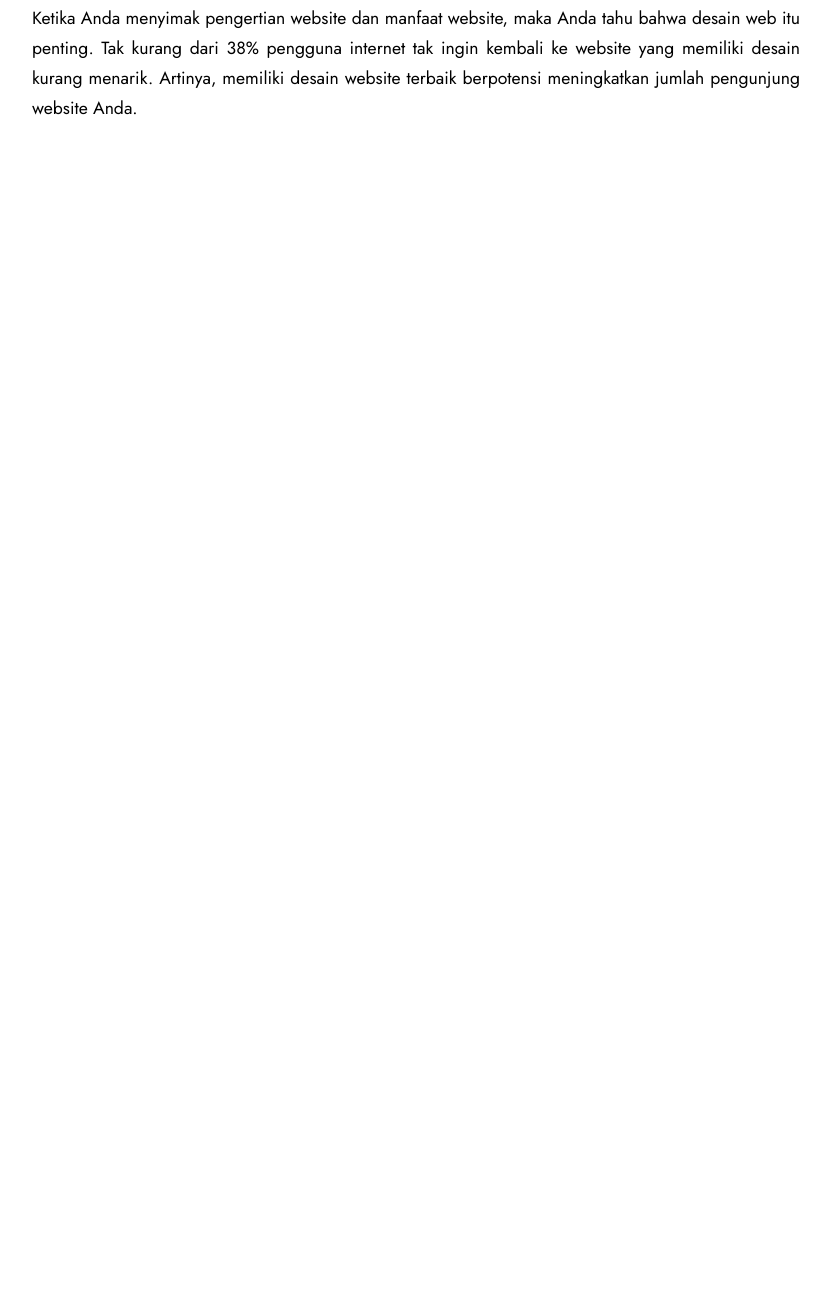
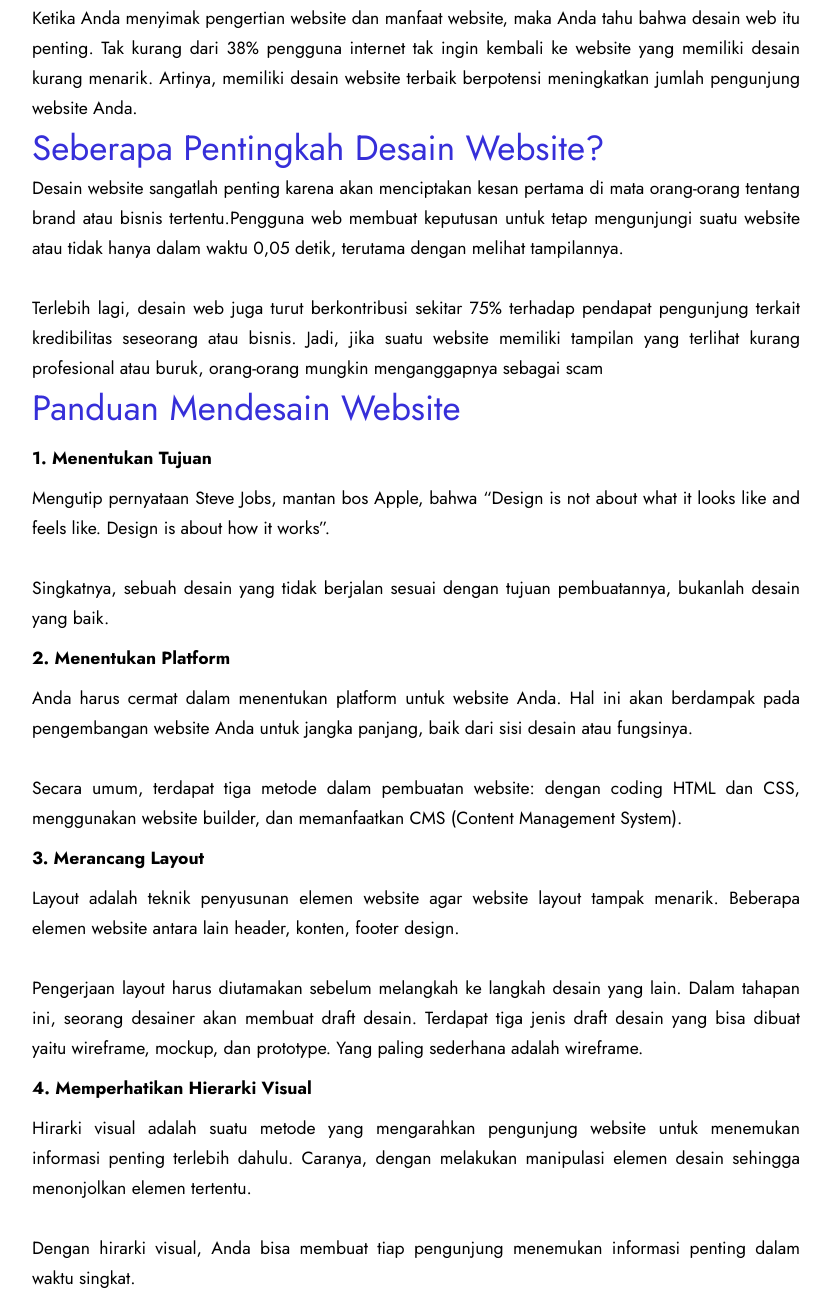
Before and after one commit to mila12sanvania/PersonalWebsite-Mila, a plain HTML site: page blog.html in a window 1280 px wide. Shown: the part 270-1566 px from the top of the page, without its empty margins (224-1055 px from the left). Before the commit the page ends 800 px from the top, so only its background shows below. Drawn offline with nearby package versions, Linux system fonts and the light colour scheme.

Commit message:
isi konten blog1

```diff
--- a/blog.html
+++ b/blog.html
@@ -35,6 +35,61 @@
             <p>Ketika Anda menyimak pengertian website dan manfaat website, maka Anda tahu bahwa desain web itu penting.
             Tak kurang dari 38% pengguna internet tak ingin kembali ke website yang memiliki desain kurang menarik.
             Artinya, memiliki desain website terbaik berpotensi meningkatkan jumlah pengunjung website Anda.</p>
+
+            <h3>Seberapa Pentingkah Desain Website?</h3>
+
+            <p>Desain website sangatlah penting karena akan menciptakan kesan pertama di mata orang-orang tentang brand
+            atau bisnis tertentu.Pengguna web membuat keputusan untuk tetap mengunjungi suatu website atau tidak hanya
+            dalam waktu 0,05 detik, terutama dengan melihat tampilannya.
+            </p>
+
+            <p><br>Terlebih lagi, desain web juga turut berkontribusi sekitar 75% terhadap pendapat pengunjung terkait kredibilitas
+            seseorang atau bisnis. Jadi, jika suatu website memiliki tampilan yang terlihat kurang profesional atau buruk,
+            orang-orang mungkin menganggapnya sebagai scam</p>
+
+            <h3>Panduan Mendesain Website</h3>
+
+            <h4>1. Menentukan Tujuan</h4>
+
+            <p>Mengutip pernyataan Steve Jobs, mantan bos Apple, bahwa “Design is not about what it looks like and feels like. Design is about how it works”.<br>
+            <br>Singkatnya, sebuah desain yang tidak berjalan sesuai dengan tujuan pembuatannya, bukanlah desain yang baik.
+            </p>
+
+            <h4>2. Menentukan Platform</h4>
+
+            <p>Anda harus cermat dalam menentukan platform untuk website Anda. Hal ini akan berdampak pada pengembangan website Anda untuk jangka panjang,
+            baik dari sisi desain atau fungsinya.</p>
+
+            <p><br>Secara umum, terdapat tiga metode dalam pembuatan website: dengan coding HTML dan CSS, menggunakan website builder, dan memanfaatkan CMS (Content Management System).</p>
+
+            <h4>3. Merancang Layout</h4>
+            <p>Layout adalah teknik penyusunan elemen website agar website layout tampak menarik. Beberapa elemen website antara lain header, konten, footer design.
+            <br><br>Pengerjaan layout harus diutamakan sebelum melangkah ke langkah desain yang lain. Dalam tahapan ini, seorang desainer akan membuat draft desain.
+            Terdapat tiga jenis draft desain yang bisa dibuat yaitu wireframe, mockup, dan prototype. Yang paling sederhana adalah wireframe.</p>
+
+            <h4>4. Memperhatikan Hierarki Visual</h4>
+            <p>Hirarki visual adalah suatu metode yang mengarahkan pengunjung website untuk menemukan informasi penting terlebih dahulu. Caranya, dengan melakukan manipulasi elemen desain sehingga menonjolkan elemen tertentu. <br>
+            <br>Dengan hirarki visual, Anda bisa membuat tiap pengunjung menemukan informasi penting dalam waktu singkat.</p>
+
+            <h4>5. Merancang Navigasi</h4>
+            <p>Jangan pernah melupakan penataan navigasi website Anda. Jika pengunjung tidak dapat menemukan apa yang mereka cari, mereka akan mudah meninggalkan website Anda.<br>
+            <br>Oleh karena itu, buatlah navigasi antar halaman menggunakan menu yang sederhana dan mudah dipahami. Hal ini karena tiap pengunjung akan menikmati user experience yang berbeda saat mengakses website Anda. </p>
+
+            <h4>6. Mengatur Grid</h4>
+            <p>Grid adalah penataan struktur halaman menjadi beberapa kolom. Tujuannya tentu saja untuk mengatur konten website tersebut nantinya.
+            <br><br>Walaupun kasat mata, penggunaan grid akan banyak membantu proses desain web Anda. Salah satunya untuk menciptakan keseimbangan antar elemen website Anda.
+            Dan yang terpenting, grid membantu website Anda untuk mampu beradaptasi dengan berbagai ukuran layar perangkat.</p>
+
+            <h4>7. Pemilihan Warna</h4>
+            <p>Setelah mengatur elemen website Anda, langkah berikutnya adalah memilih warna efektif untuk desain website.
+            Seperti telah kita singgung di atas, warna memiliki peran penting dalam sebuah website. Warna yang Anda gunakan
+            akan mencerminkan nuansa yang Anda bangun. Sebagai contoh, warna biru bersifat menenangkan sehingga tak heran bisnis akomodasi menggunakan warna ini. </p>
+
+            <h4>8. Pemilihan Font</h4>
+            <p>Dalam desain web, tipografi berperan untuk menciptakan harmonisasi tata letak yang sudah Anda rancang. Hasilnya, tampilan website Anda secara keseluruhan akan tampak menarik.
+            <br><br>Selain itu, kombinasi font sempurna pada website Anda akan membuat informasi yang ingin Anda sampaikan akan didapatkan dengan mudah. Kuncinya, memilih huruf yang mudah dibaca dengan ukuran yang proporsional dan jarak antar huruf yang cukup. </p>
+            <br><br>
+            <p>Dengan menerapkan langkah desain web yang tepat, memiliki website impian Anda tidaklah sulit. Kami telah memberikan panduan yang lengkap melalui artikel ini. Mulai dari persiapan yang Anda lakukan, tahap pengerjaan desain hingga penyempurnaannya.</p>
         </div>
     </section>
 
--- a/style.css
+++ b/style.css
@@ -348,7 +348,16 @@ span{
   color: var(--text-color);
   line-height: 30px;
 }
-
+.content-text h3{
+  font-size: 35px;
+  color: var(--main-color);
+  font-weight: 400;
+  line-height: 50px;
+}
+.content-text h4{
+  color: var(--text-color);
+  line-height: 50px
+}
 .content-text p{
   text-align: justify;
 }
```
